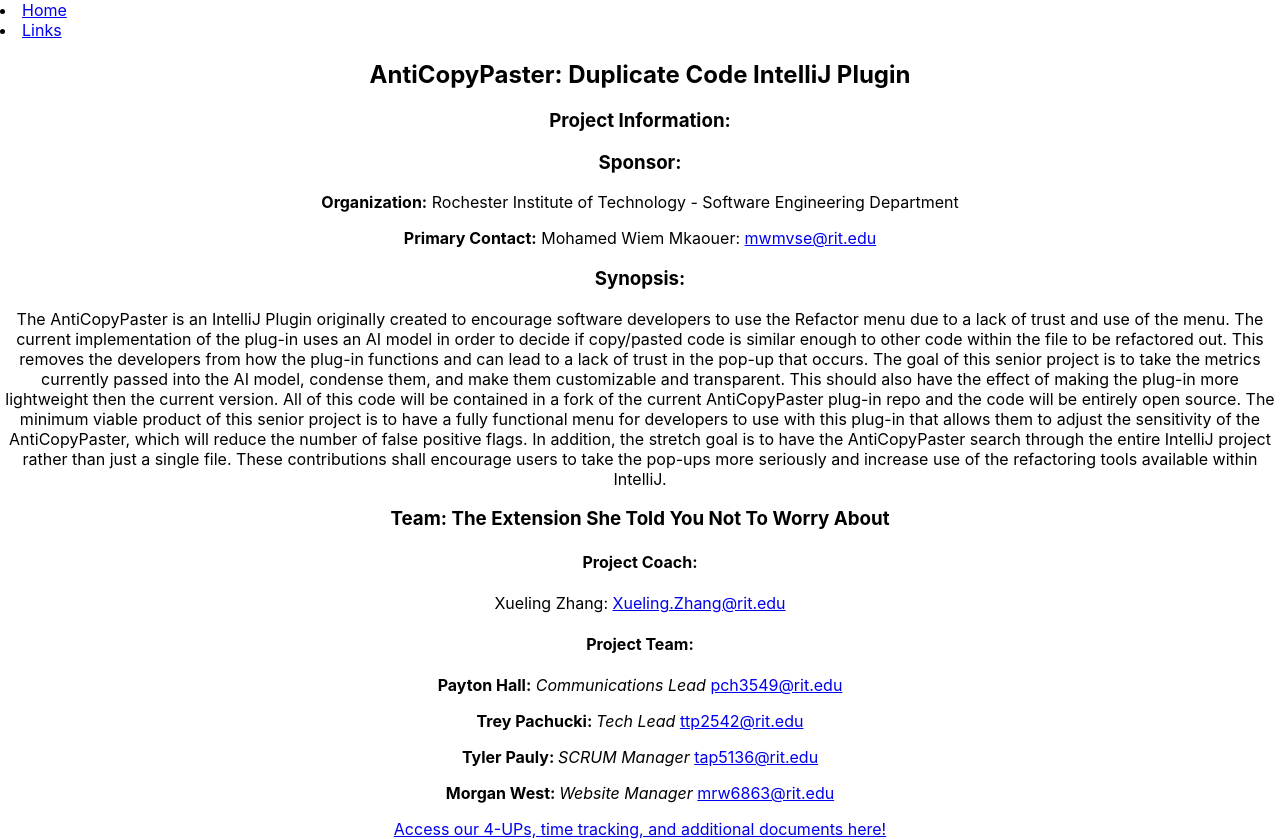
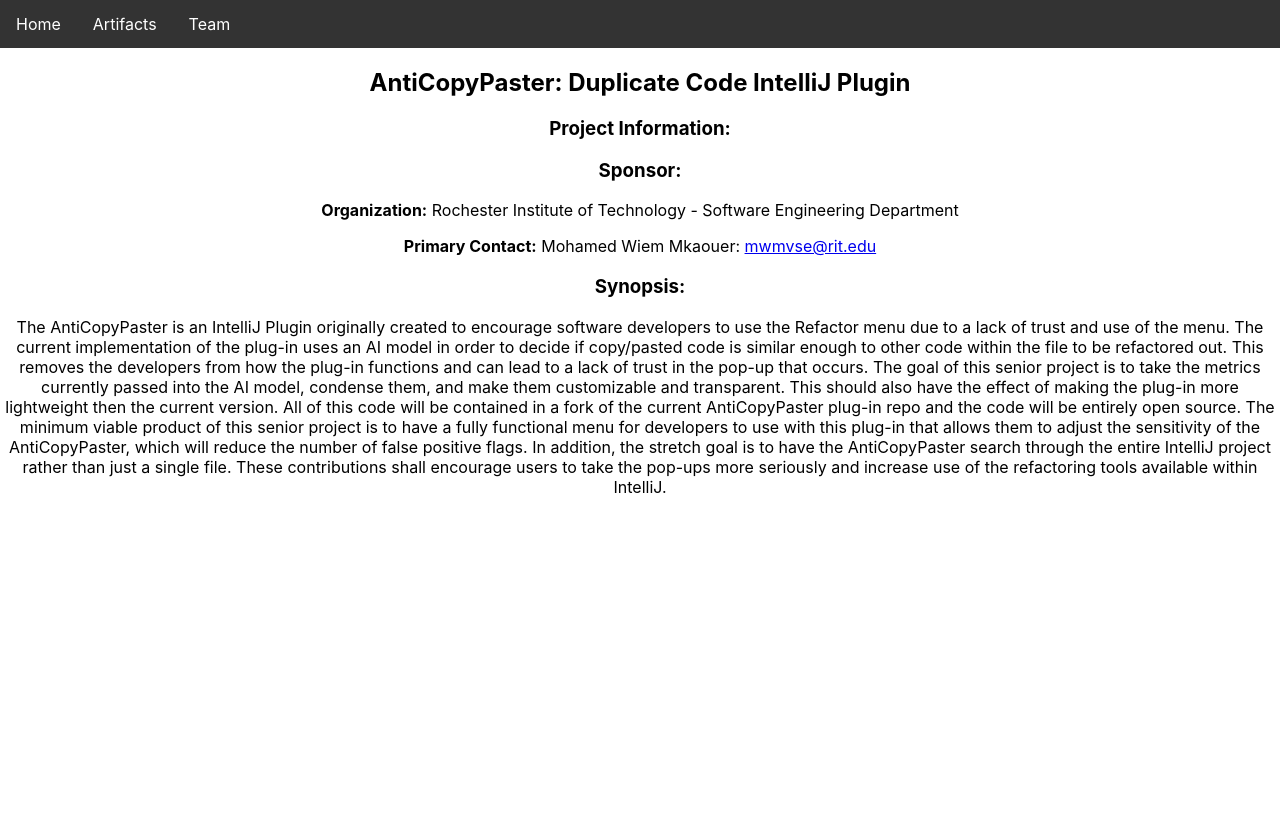
Before and after one commit to refactorings/anticopypaster_sp_site, a React (Create React App) app: page / in a window 1280 px wide. After the commit the page ends 800 px from the top, so only its background shows below. Built offline with nearby package versions, Linux system fonts and the light colour scheme.

Commit message:
feat: :sparkles: website so pretti <3

```diff
--- a/public/index.html
+++ b/public/index.html
@@ -24,7 +24,7 @@
       work correctly both with client-side routing and a non-root public URL.
       Learn how to configure a non-root public URL by running `npm run build`.
     -->
-    <title>React App</title>
+    <title>AntiCopyPaster</title>
   </head>
   <body>
     <noscript>You need to enable JavaScript to run this app.</noscript>
--- a/src/App.js
+++ b/src/App.js
@@ -5,6 +5,7 @@ import {
 } from "react-router-dom";
 import Links from "./Links";
 import Home from "./Home";
+import Team from "./Team";
 import {Fragment} from 'react';
 import Navbar from './components/Navbar';
 
@@ -18,6 +19,8 @@ const App = () => {
               </Route>
               <Route exact path="/links" element={<Links/>}>
               </Route>
+              <Route exact path="/team" element={<Team/>}>
+              </Route>
           </Routes>
         </Fragment>
       </Router>
--- a/src/Home.js
+++ b/src/Home.js
@@ -24,28 +24,6 @@ function Home() {
         <p>The AntiCopyPaster is an IntelliJ Plugin originally created to encourage software developers to use the Refactor menu due to a lack of trust and use of the menu. The current implementation of the plug-in uses an AI model in order to decide if copy/pasted code is similar enough to other code within the file to be refactored out. This removes the developers from how the plug-in functions and can lead to a lack of trust in the pop-up that occurs. The goal of this senior project is to take the metrics currently passed into the AI model, condense them, and make them customizable and transparent. This should also have the effect of making the plug-in more lightweight then the current version. All of this code will be contained in a fork of the current AntiCopyPaster plug-in repo and the code will be entirely open source. The minimum viable product of this senior project is to have a fully functional menu for developers to use with this plug-in that allows them to adjust the sensitivity of the AntiCopyPaster, which will reduce the number of false positive flags. In addition, the stretch goal is to have the AntiCopyPaster search through the entire IntelliJ project rather than just a single file. These contributions shall encourage users to take the pop-ups more seriously and increase use of the refactoring tools available within IntelliJ.</p>
 
     </div>
-
-
-    {/* TEAM INFORMATION */}
-    <div>
-
-        <h3 className="teamName">Team: The Extension She Told You Not To Worry About</h3>
-
-        <h4>Project Coach:</h4>
-        <p>Xueling Zhang: <a href="mailto: Xueling.Zhang@rit.edu">Xueling.Zhang@rit.edu</a></p>
-
-        <h4>Project Team:</h4>
-        <p><b>Payton Hall:</b> <i>Communications Lead</i> <a href="mailto: pch3549@rit.edu">pch3549@rit.edu</a></p>
-        <p><b>Trey Pachucki: </b> <i>Tech Lead</i> <a href="mailto: ttp2542@rit.edu">ttp2542@rit.edu</a></p>
-        <p><b>Tyler Pauly: </b> <i>SCRUM Manager</i> <a href="mailto: tap5136@rit.edu">tap5136@rit.edu</a></p>
-        <p><b>Morgan West: </b> <i>Website Manager</i> <a href="mailto: mrw6863@rit.edu">mrw6863@rit.edu</a></p>
-
-    </div>
-
-    {/* Additional Information */}
-    <div>
-        <Link to="/Links"> Access our 4-UPs, time tracking, and additional documents here! </Link>
-    </div>
     </div>
   );
 }
--- a/src/Links.js
+++ b/src/Links.js
@@ -1,24 +1,21 @@
-import {Link} from "react-router-dom";
+import './styles/Links.css';
 
 function Links() {
     return (
         <div>
-            <div>
-                <Link to="/App"> Main Page </Link>
-            </div>
 
             {/* 4-UPs */}
-            <div>
-                <iframe src="https://docs.google.com/spreadsheets/d/e/2PACX-1vTwUW1pvRpaBHK7VIj1T3lb8gUuLP5H_sPo0sJJqc2v-sPiySbS7gCr67CPA1wPdfzu6yljXV-XVD4Q/pubhtml?widget=true&amp;headers=false"></iframe>
+            <div className="SheetStyle">
+                <iframe className="SheetStyle" title="4ups" src="https://docs.google.com/spreadsheets/d/e/2PACX-1vTwUW1pvRpaBHK7VIj1T3lb8gUuLP5H_sPo0sJJqc2v-sPiySbS7gCr67CPA1wPdfzu6yljXV-XVD4Q/pubhtml?widget=true&amp;headers=false"></iframe>
             </div>
 
             {/* Time Tracking */}
-            <div>
-                <iframe src="https://docs.google.com/spreadsheets/d/e/2PACX-1vSp7FnkVePCsLDkYsFF9lS-r-tOrPbfqvIKApv6GG9vQI6t5PzP9PombWH19WzUqUYVJnIF_tIEe4M8/pubhtml?gid=0&amp;single=true&amp;widget=true&amp;headers=false"></iframe>
+            <div className="SheetStyle">
+                <iframe className="SheetStyle" title="timetracking" src="https://docs.google.com/spreadsheets/d/e/2PACX-1vSp7FnkVePCsLDkYsFF9lS-r-tOrPbfqvIKApv6GG9vQI6t5PzP9PombWH19WzUqUYVJnIF_tIEe4M8/pubhtml?gid=0&amp;single=true&amp;widget=true&amp;headers=false"></iframe>
             </div>
 
             <div>
-                <p>Project Documentation:</p><br/>
+                <p>Project Documentation:</p>
                 <a href="https://docs.google.com/document/d/1MjN8cIFJxX2y1wPUVOCOWonoWTahiBIBZIv2SXpesTc/edit?usp=sharing">Our Final Plan</a> <br/>
                 <a href="https://docs.google.com/document/d/1PI0WF8ciA6L70ifxCM2B5onAWbS4awFqExqZKKp-aHE/edit?usp=sharing">Our Project Tools and Technologies</a>
             </div>
--- /dev/null
+++ b/src/Team.js
@@ -0,0 +1,24 @@
+function Team() {
+    return (
+        <div>
+            {/* TEAM INFORMATION */}
+            <div>
+
+                <h3 className="teamName">Team: The Extension She Told You Not To Worry About</h3>
+
+                <h4>Project Coach:</h4>
+                <p>Xueling Zhang: <a href="mailto: Xueling.Zhang@rit.edu">Xueling.Zhang@rit.edu</a></p>
+
+                <h4>Project Team:</h4>
+                <p><b>Payton Hall:</b> <i>Communications Lead</i> <a href="mailto: pch3549@rit.edu">pch3549@rit.edu</a></p>
+                <p><b>Trey Pachucki: </b> <i>Tech Lead</i> <a href="mailto: ttp2542@rit.edu">ttp2542@rit.edu</a></p>
+                <p><b>Tyler Pauly: </b> <i>SCRUM Manager</i> <a href="mailto: tap5136@rit.edu">tap5136@rit.edu</a></p>
+                <p><b>Morgan West: </b> <i>Website Manager</i> <a href="mailto: mrw6863@rit.edu">mrw6863@rit.edu</a></p>
+
+            </div>
+
+        </div>
+    )
+}
+
+export default Team;
--- a/src/components/Navbar.js
+++ b/src/components/Navbar.js
@@ -1,15 +1,29 @@
 import React from 'react';
+import '../styles/Navbar.css';
 import {  Link } from "react-router-dom";
+
+
+const linkStyle = {
+    display: "block",
+    color: "white",
+    padding: "14px 16px",
+    textDecoration: "none",
+    textAlign: "center"
+}
+
 const navbar= () =>{
   return (
-  <div>
-    <li>
-      <Link to="/">Home</Link>
+  <ul className="UL">
+    <li className="ListItem">
+      <Link to="/" style={linkStyle}>Home</Link>
     </li>
-    <li>
-      <Link to="/Links">Links</Link>
+    <li className="ListItem">
+      <Link to="/Links" style={linkStyle}>Artifacts</Link>
     </li>
-  </div>
+    <li className="ListItem">
+      <Link to="/Team" style={linkStyle}>Team</Link>
+    </li>
+  </ul>
   );
 }
 export default navbar;
--- /dev/null
+++ b/src/styles/Links.css
@@ -0,0 +1,17 @@
+
+.LinkStyle {
+    display: block;
+    color: black;
+    padding: 14px 16px;
+    text-decoration: none;
+    text-align: center;
+}
+
+.SheetStyle {
+    display: block;
+    width: 100%;
+    height: 400px;
+    align-items: center;
+    align-content: center;
+    align-self: center;
+}
--- /dev/null
+++ b/src/styles/Navbar.css
@@ -0,0 +1,38 @@
+.Navbar {
+    width: 100%;
+    height: 4em;
+    margin: 1em;
+    background-color: red;
+    display: inline;
+    flex-direction: row;
+    align-items: flex-start;
+}
+
+.NavItem {
+    background-color: red;
+    display: inline;
+    flex-direction: row;
+    align-items: flex-start;
+    margin: 1em;
+    font-size: x-large;
+}
+
+.UL {
+  list-style-type: none;
+  margin: 0;
+  padding: 0;
+  overflow: hidden;
+  background-color: #333;
+}
+
+.ListItem {
+  float: left;
+}
+
+.LinkStyle {
+  display: block;
+  color: white;
+  text-align: center;
+  padding: 14px 16px;
+  text-decoration: none;
+}
```
